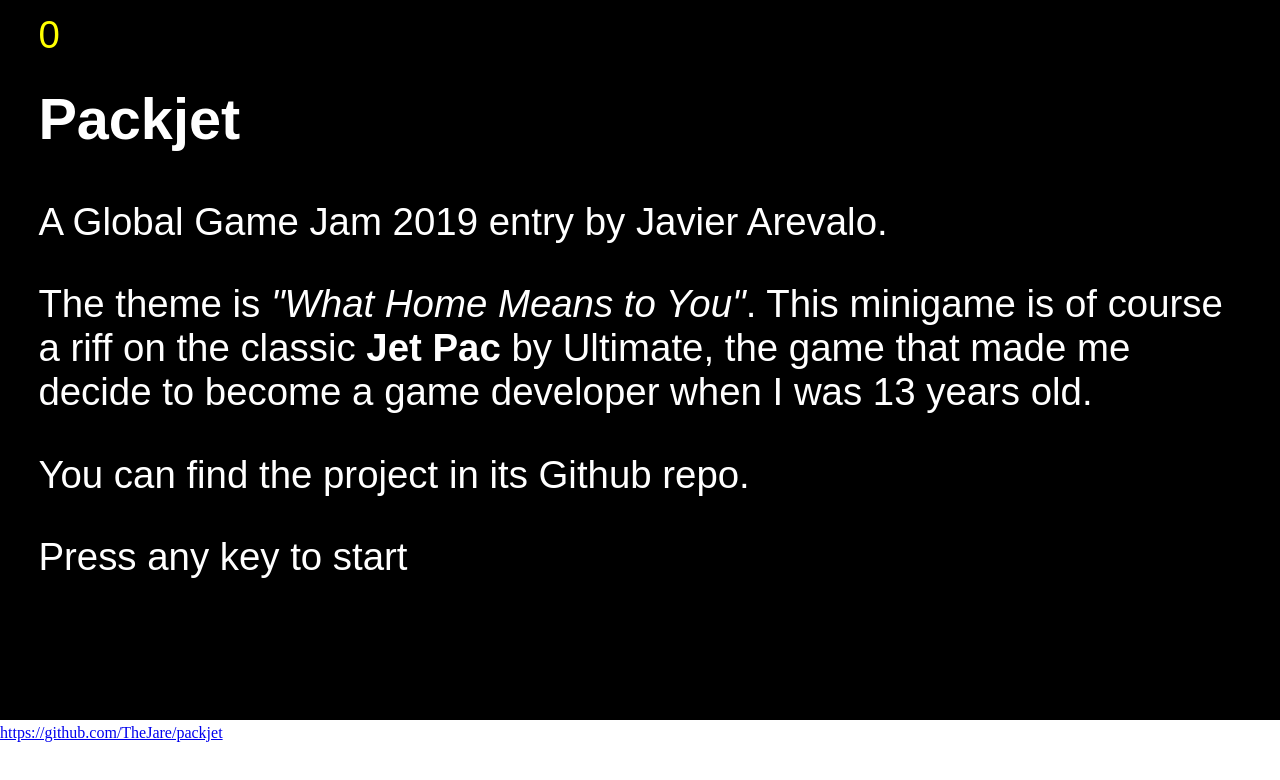
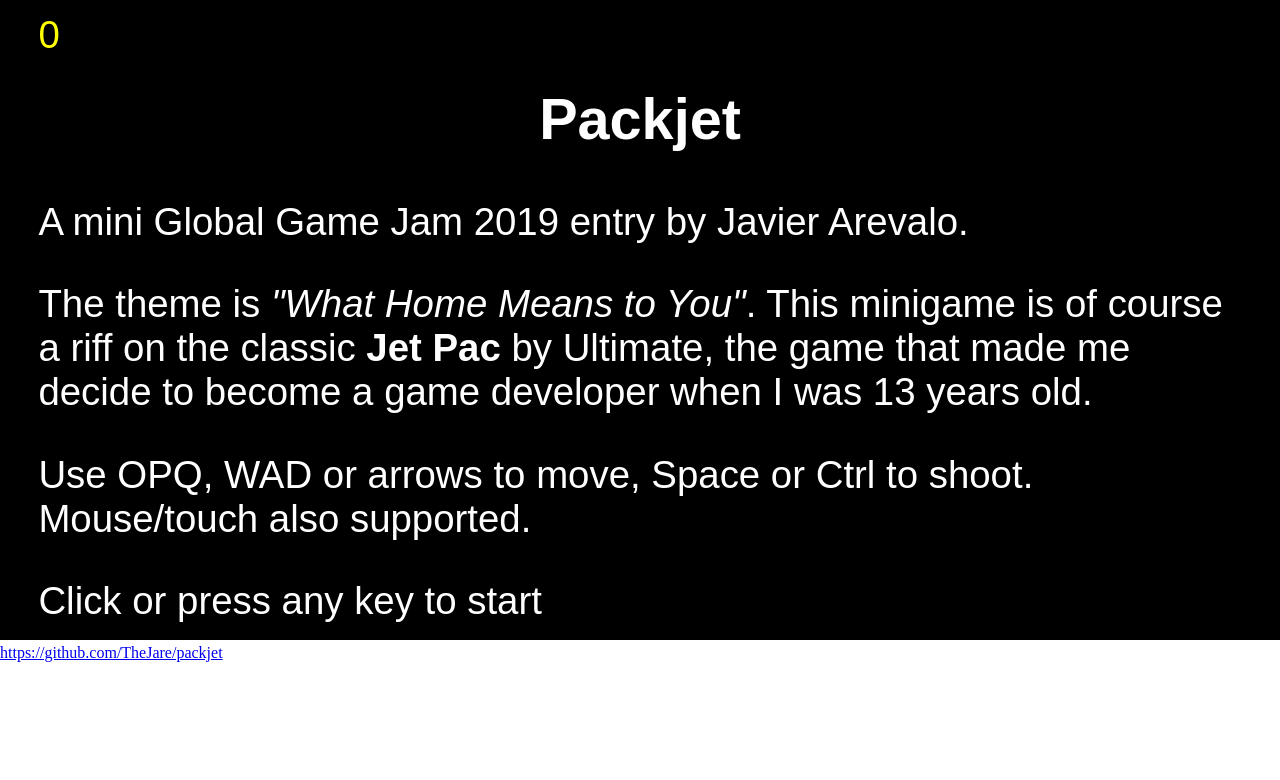
Before and after one commit to TheJare/packjet, a plain HTML site: page index.html in a window 1280 px wide. Drawn offline with Linux system fonts and the light colour scheme.

Commit message:
Final tweaks

```diff
--- a/index.html
+++ b/index.html
@@ -52,23 +52,28 @@
             color: white;
             text-shadow: 2px 2px #000;
         }
+
+        #prose h2 {
+            text-align: center;
+        }
     </style>
 </head>
 
 <body>
     <div id="playarea">
-        <canvas id="canvas" width="1280" height="720" background="black"></canvas>
-        <div id="score">0</div>
+        <canvas id="canvas" width="1280" height="640" background="black"></canvas>
+        <div id="score"></div>
     </div>
     <div id="prose">
         <h2>Packjet</h2>
-        <p>A Global Game Jam 2019 entry by Javier Arevalo.</p>
+        <p>A mini Global Game Jam 2019 entry by Javier Arevalo.</p>
         <p>The theme is <i>"What Home Means to You"</i>. This minigame is of course a riff
             on the classic <b>Jet Pac</b> by Ultimate, the game
             that made me decide to become a game developer when I was 13 years old.
         </p>
-        <p>You can find the project in its Github repo.</p>
-        <p>Press any key to start</p>
+        <p>Use OPQ, WAD or arrows to move, Space or Ctrl to shoot.
+            Mouse/touch also supported.</p>
+        <p>Click or press any key to start</p>
     </div>
     <a href="https://github.com/TheJare/packjet">https://github.com/TheJare/packjet</a>
 
@@ -170,19 +175,19 @@
                 color: CLRPLATS
             }, {
                 x: 240,
-                y: 300,
+                y: 200,
                 w: 110,
                 h: 30,
                 color: CLRPLATS
             }, {
                 x: 600,
-                y: 500,
+                y: 400,
                 w: 120,
                 h: 30,
                 color: CLRPLATS
             }, {
                 x: 940,
-                y: 350,
+                y: 250,
                 w: 130,
                 h: 30,
                 color: CLRPLATS
```
Also changed, not shown: 1 other file.
